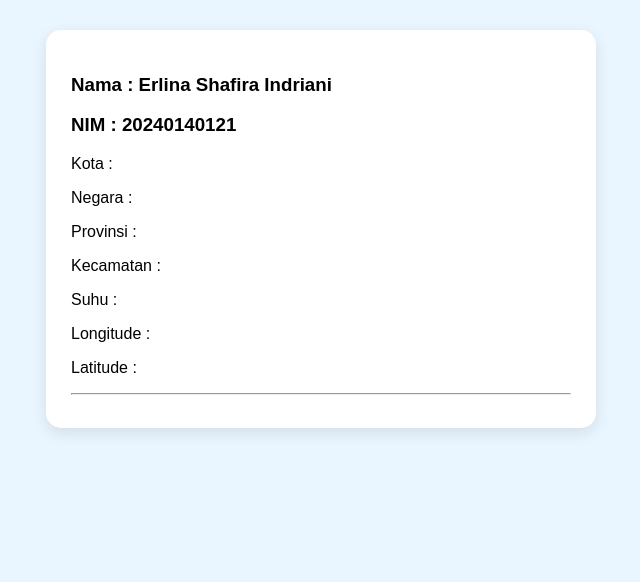
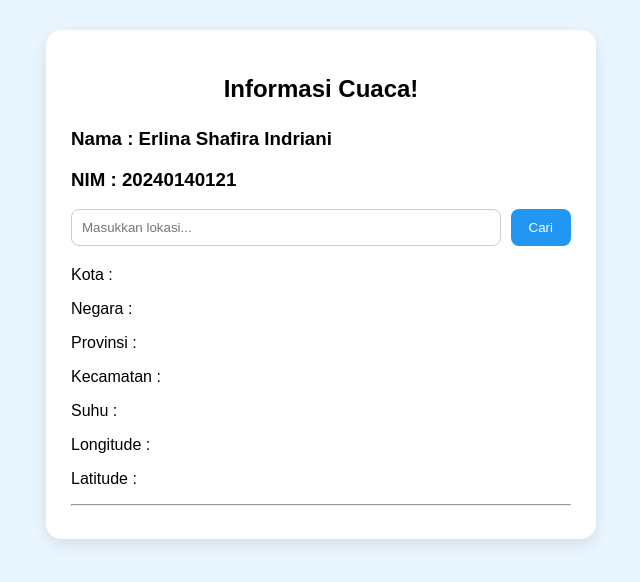
Before and after one commit to erlinashafira/121_WeatherApi, a website: page public/index.html in a window 1280 px wide. Shown: the whole page, without its empty margins (319-959 px from the left). Drawn offline with Linux system fonts and the light colour scheme; no server answers.

Commit message:
menambahkan kolom input untuk pencarian lokasi

```diff
--- a/public/index.html
+++ b/public/index.html
@@ -84,10 +84,21 @@
     </head>
 
     <body>
+
         <div class="container">
+
+            <h2>Informasi Cuaca!</h2>
 
     <h3> Nama : Erlina Shafira Indriani</h3>
     <h3> NIM : 20240140121</h3>
+
+    <div class="input-area">
+        <input type="text"
+        id="lokasi"
+        placeholder="Masukkan lokasi..." >
+
+        <button onclick="cariLokasi()">Cari</button>
+    </div>
 
     <p>
         Kota :
```
